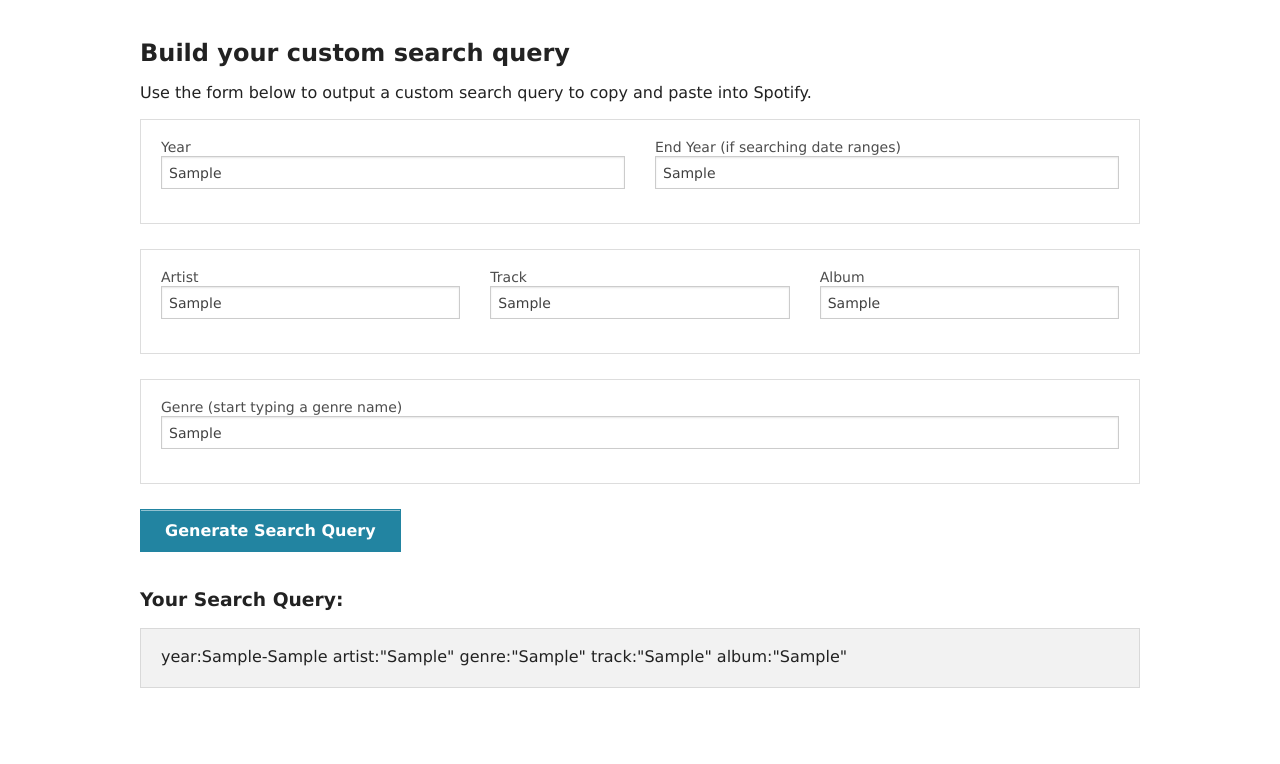
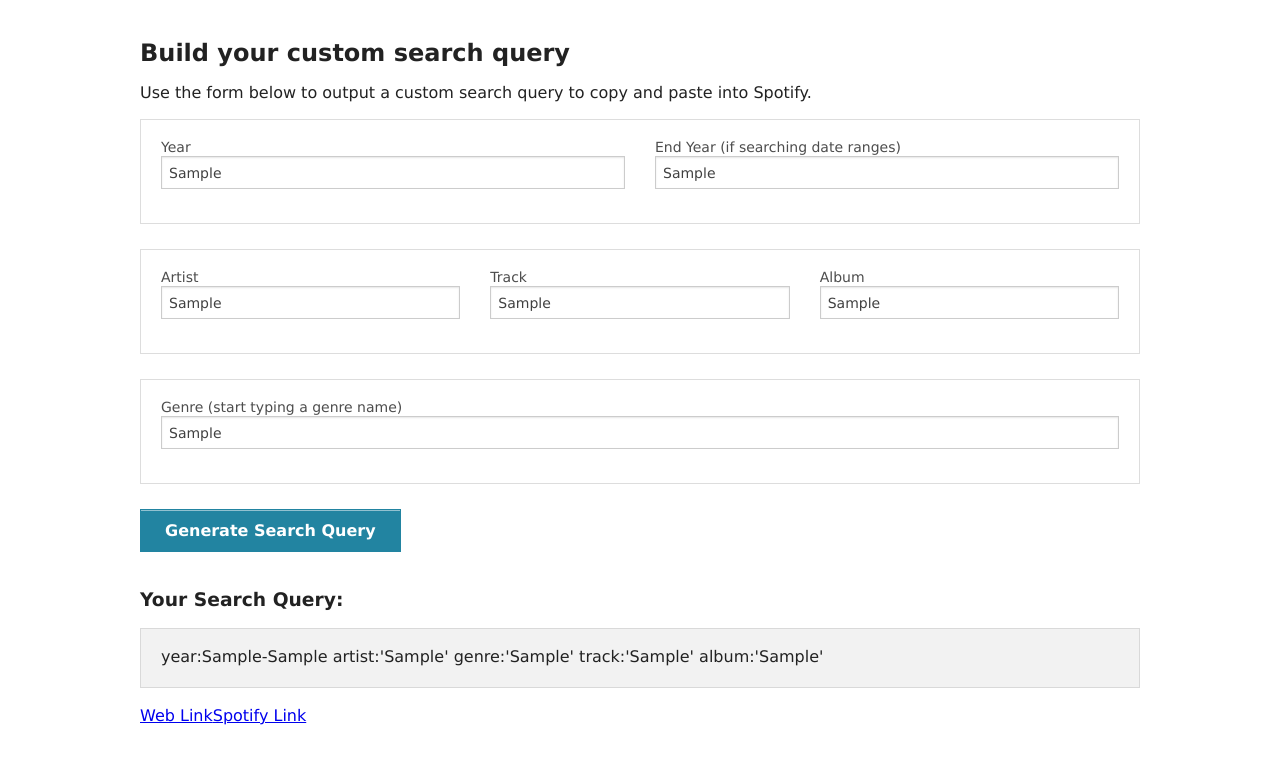
Before and after one commit to AtlantaJones/spotisearch, a plain HTML site: page index.html in a window 1280 px wide. Both pictures are taken after typing "Sample", "Sample", "Sample", "Sample", "Sample", "Sample" into the empty fields and a click on the button "Generate Search Query". Shown: the part 64-828 px from the top of the page. Drawn offline with Linux system fonts and the light colour scheme.

Commit message:
working on integration into Spotify desktop app

```diff
--- a/index.html
+++ b/index.html
@@ -72,6 +72,10 @@
     <h3>Your Search Query:</h3>
     <div id="ssResult" class="panel"></div>
 
+    <div id="ssLinks">
+
+    </div>
+
     </div>
 
 <script src="js/jquery-1.10.2.min.js"></script>
--- a/js/spotisearch.js
+++ b/js/spotisearch.js
@@ -26,25 +26,25 @@
 
 
     var processArtist = function() {
-        var output = 'artist:"' + $inputArtist.val() + '"';
+        var output = "artist:'" + $inputArtist.val() + "'";
         return output + ' ';
     }
 
 
     var processGenre = function() {
-        var output = 'genre:"' + $inputGenre.val() + '"';
+        var output = "genre:'" + $inputGenre.val() + "'";
         return output + ' ';
     }
 
 
     var processTrack = function() {
-        var output = 'track:"' + $inputTrack.val() + '"';
+        var output = "track:'" + $inputTrack.val() + "'";
         return output + ' ';
     }
 
 
     var processAlbum = function() {
-        var output = 'album:"' + $inputAlbum.val() + '"';
+        var output = "album:'" + $inputAlbum.val() + "'";
         return output + ' ';
     }
 
@@ -82,6 +82,20 @@
 
             $ssResult.html(ssQuery);
 
+
+            // create links
+            var link1 = 'https://play.spotify.com/search/' + ssQuery;
+            var link2 = 'spotify:search:' + ssQuery;
+
+            var linkHtml = '<a href="' + link1 + '">Web Link</a>';
+            linkHtml +=     '<a href="' + link2 + '">Spotify Link</a>';
+
+            $('#ssLinks').html(linkHtml);
+
+            //https://play.spotify.com/search/
+            //self.location = 'spotify:search:' + ssQuery;
+
+
         });
 
 
```
Also changed, not shown: manifest.json (added).
